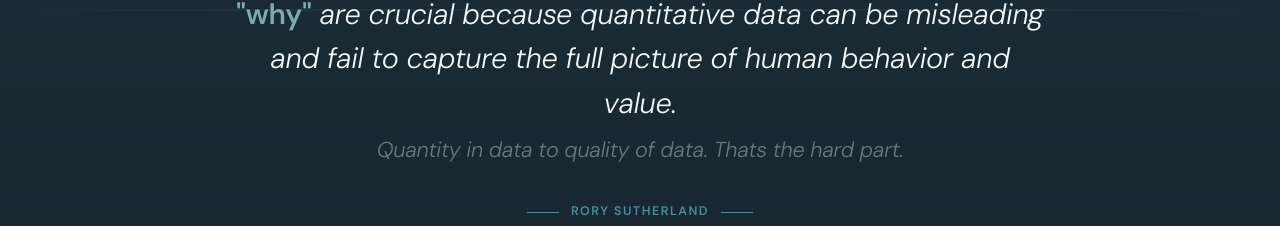
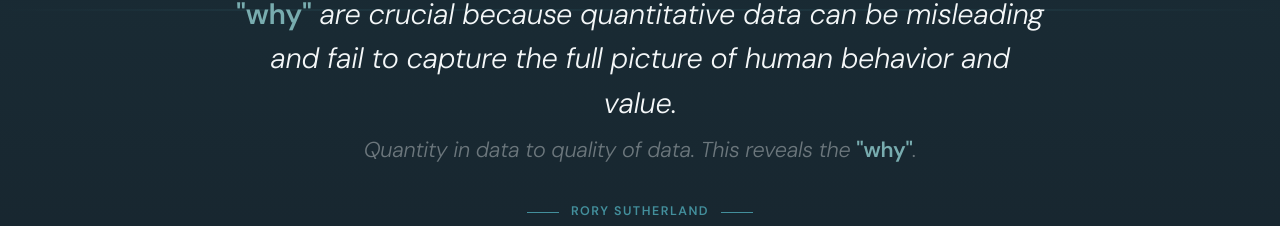
Before and after one commit to tangiblethinking/persongratadata, a React (Vite) app: page / in a window 1280 px wide. Shown: the part 1233-1459 px from the top of the page. Built offline with nearby package versions, Linux system fonts and the light colour scheme.

Commit message:
Update QuoteSection.jsx

```diff
--- a/src/components/QuoteSection.jsx
+++ b/src/components/QuoteSection.jsx
@@ -64,10 +64,11 @@ export default function QuoteSection() {
           }}
         >
           Qualitative data, behavioral science, and understanding the{' '}
-          <span style={{ color: 'var(--c-sky)', fontStyle: 'normal', fontWeight: 700 }}>"why"</span>{' '}
-          are crucial because quantitative data can be misleading and fail to capture the full picture of human behavior and value.
-          <br />
-          <span style={{ color: 'var(--c-text-muted)', fontSize: '0.75em' }}>Quantity in data to quality of data. Thats the hard part.</span>
+<span style={{ color: 'var(--c-sky)', fontStyle: 'normal', fontWeight: 700 }}>"why"</span>{' '}
+are crucial because quantitative data can be misleading and fail to capture the full picture of human behavior and value.
+<br />
+<span style={{ color: 'var(--c-text-muted)', fontSize: '0.75em' }}>Quantity in data to quality of data. This reveals the{' '}
+<span style={{ color: 'var(--c-sky)', fontStyle: 'normal', fontWeight: 700 }}>"why"</span>.</span>
         </motion.blockquote>
 
         <motion.div
```
